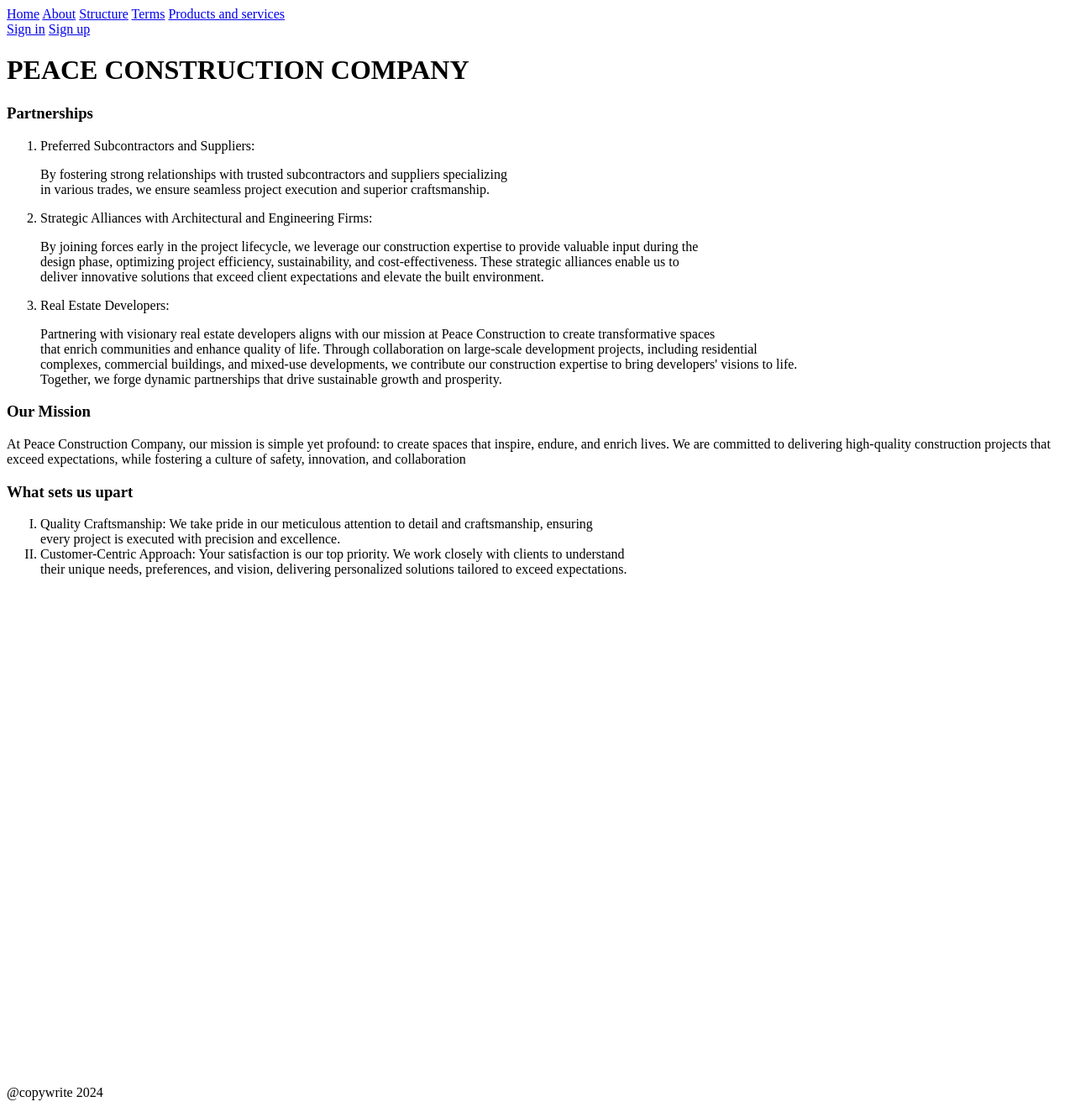
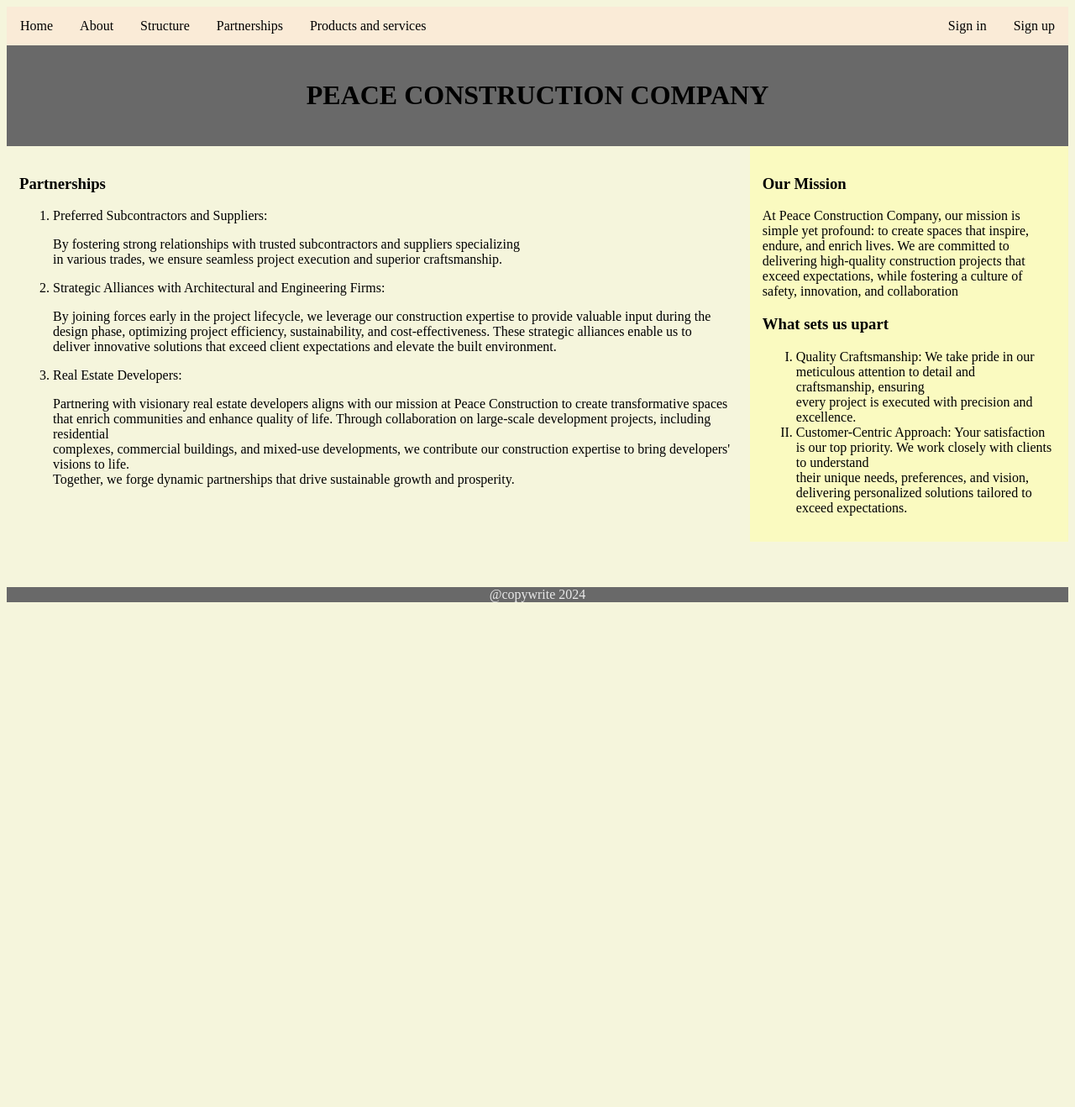
Before and after one commit to IreneWanjiruKariuki/project2, a PHP site: page /index5.html in a window 1280 px wide. Shown: the whole page at 84% size. After the commit the page ends 717 px from the top, so only its background shows below. Run offline with PHP 8.4, Linux system fonts and the light colour scheme.

Commit message:
partnerships

```diff
--- a/fontStyle.css
+++ b/fontStyle.css
@@ -2,7 +2,6 @@ h2{
     text-align: left;
     color: #373737;
     text-decoration: none;
-    text-transform: uppercase;
     font-style: normal;
     font-weight: bold;
 }
--- a/index.html
+++ b/index.html
@@ -12,7 +12,7 @@
         <a href="./">Home</a>
         <a href="index2.html" >About</a>
         <a href="index4.html" >Structure</a>
-        <a  href="index3.html">Terms</a>
+        <a  href="index5.html">Partnerships</a>
         <a href="index6.html">Products and services</a>
         <div class="toplink-right">
             <a href="r2.html">Sign in</a>
--- a/index2.html
+++ b/index2.html
@@ -12,7 +12,7 @@
         <a href="./">Home</a>
         <a href="index2.html" >About</a>
         <a href="index4.html" >Structure</a>
-        <a  href="index3.html">Terms</a>
+        <a  href="index5.html">Partnerships</a>
         <a href="index6.html">Products and services</a>
         <div class="toplink-right">
             <a href="r2.html">Sign in</a>
--- a/index4.html
+++ b/index4.html
@@ -12,7 +12,7 @@
         <a href="./">Home</a>
         <a href="index2.html" >About</a>
         <a href="index4.html" >Structure</a>
-        <a  href="index3.html">Terms</a>
+        <a  href="index5.html">Partnerships</a>
         <a href="index6.html">Products and services</a>
         <div class="toplink-right">
             <a href="r2.html">Sign in</a>
--- a/index5.html
+++ b/index5.html
@@ -4,6 +4,7 @@
     <meta charset="UTF-8">
     <meta name="viewport" content="width=device-width, initial-scale=1.0">
     <title>Document</title>
+    <link rel="stylesheet" href="style.css">
 </head>
 <body>
 
@@ -11,7 +12,7 @@
         <a href="./">Home</a>
         <a href="index2.html" >About</a>
         <a href="index4.html" >Structure</a>
-        <a  href="index3.html">Terms</a>
+        <a  href="index5.html">Partnerships</a>
         <a href="index6.html">Products and services</a>
         <div class="toplink-right">
             <a href="r2.html">Sign in</a>
@@ -56,7 +57,7 @@
             </ol>
         </div>
     </div>
-    <div class="footer" style="margin-block-start: 605px;">
+    <div class="footer" style="margin-block-start: 525px;">
         @copywrite 2024
     </div>
 </body>
--- a/index6.html
+++ b/index6.html
@@ -12,7 +12,7 @@
         <a href="./">Home</a>
         <a href="index2.html" >About</a>
         <a href="index4.html" >Structure</a>
-        <a  href="index3.html">Terms</a>
+        <a  href="index5.html">Partnerships</a>
         <a href="index6.html">Products and services</a>
         <div class="toplink-right">
             <a href="r2.html">Sign in</a>
```
